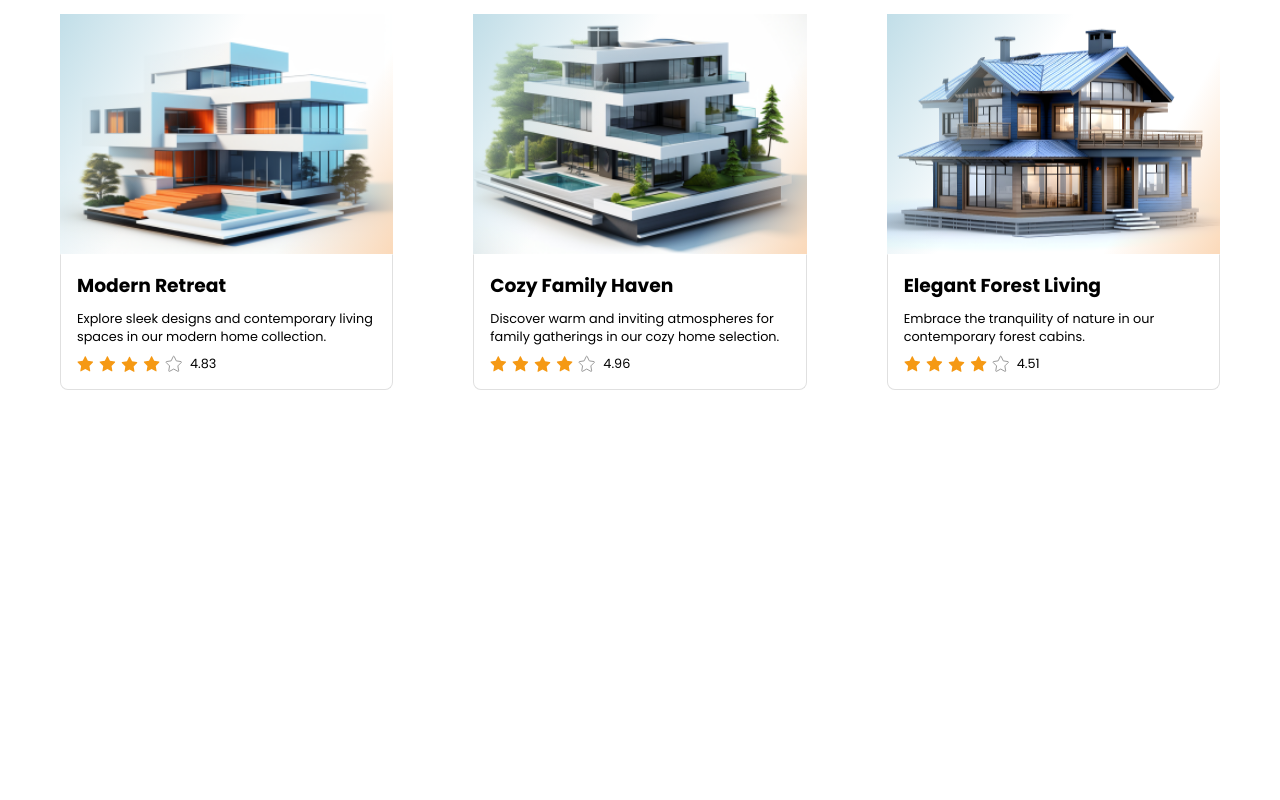
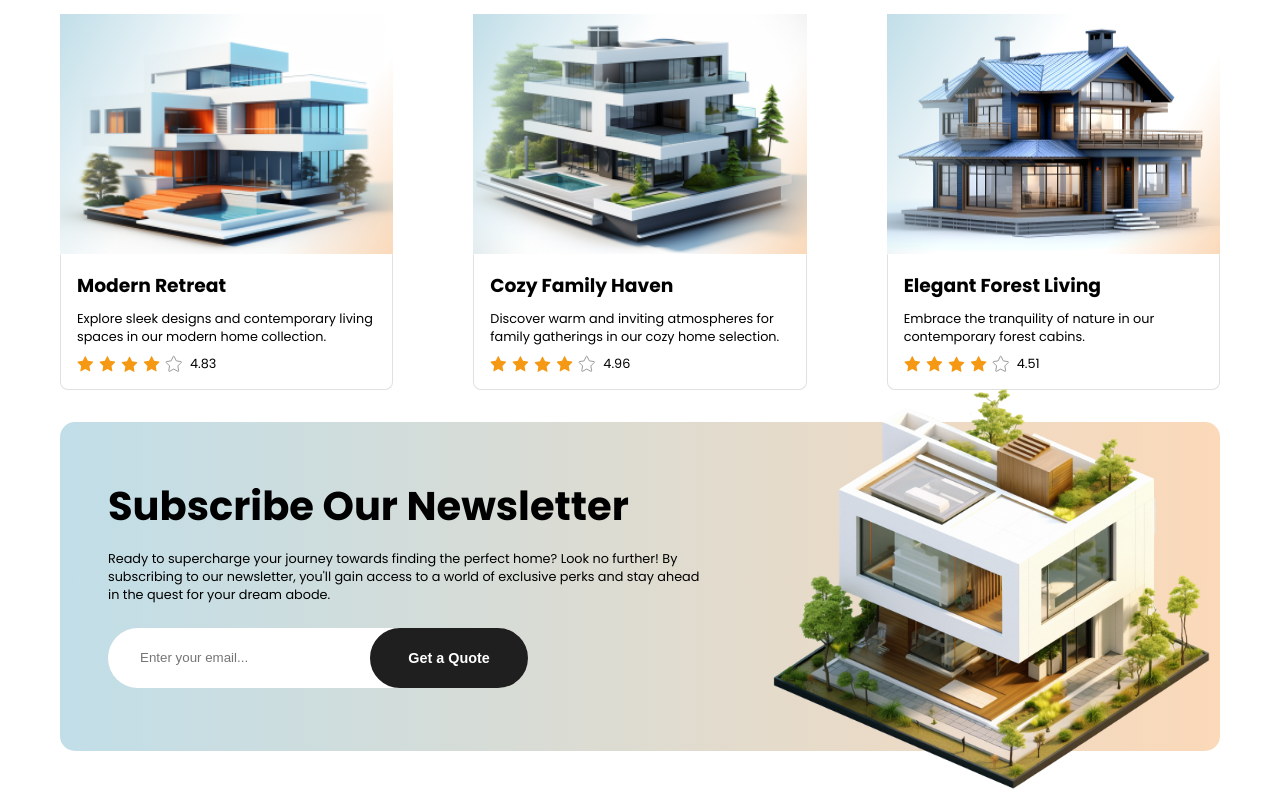
Before and after one commit to joaomcsferreira/real-estate-landing-page, a React (Vite) app: page / in a window 1280 px wide. Shown: the part 1455-2255 px from the top of the page. Before the commit the page ends 1875 px from the top, so only its background shows below. Built offline with nearby package versions, Linux system fonts and the light colour scheme.

Commit message:
feat: add Newsletter component

```diff
--- a/src/components/Home/Home.tsx
+++ b/src/components/Home/Home.tsx
@@ -4,6 +4,7 @@ import Header from "../Header/Header"
 import Banner from "../Banner/Banner"
 import Contact from "../Contact/Contact"
 import Projects from "../Projects/Projects"
+import Newsletter from "../Newsletter/Newsletter"
 
 const Home = () => {
   return (
@@ -12,6 +13,7 @@ const Home = () => {
       <Banner />
       <Contact />
       <Projects />
+      <Newsletter />
     </Container>
   )
 }
--- /dev/null
+++ b/src/components/Newsletter/Newsletter.tsx
@@ -0,0 +1,35 @@
+import Button from "../utils/Button/Button"
+import {
+  BannerInfo,
+  Container,
+  Image,
+  Input,
+  InputContainer,
+  Text,
+  Title,
+} from "./style"
+
+const Newsletter = () => {
+  return (
+    <Container>
+      <BannerInfo>
+        <Title>Subscribe Our Newsletter</Title>
+        <Text>
+          Ready to supercharge your journey towards finding the perfect home?
+          Look no further! By subscribing to our newsletter, you'll gain access
+          to a world of exclusive perks and stay ahead in the quest for your
+          dream abode.
+        </Text>
+        <InputContainer>
+          <Input type="text" placeholder="Enter your email..." />
+          <Button dark weight>
+            Get a Quote
+          </Button>
+        </InputContainer>
+      </BannerInfo>
+      <Image src="./white-brown-house.png" />
+    </Container>
+  )
+}
+
+export default Newsletter
--- /dev/null
+++ b/src/components/Newsletter/style.ts
@@ -0,0 +1,58 @@
+import styled from "styled-components"
+
+export const Container = styled.div`
+  height: 20.5625rem;
+  background: linear-gradient(
+    90deg,
+    var(--color-g-aquamarine),
+    var(--color-g-apricot)
+  );
+  border-radius: 0.9375rem;
+  display: flex;
+  justify-content: space-between;
+  position: relative;
+`
+
+export const Image = styled.img`
+  position: absolute;
+  right: 0;
+  top: -50px;
+  height: 130%;
+`
+
+export const BannerInfo = styled.div`
+  display: flex;
+  flex-direction: column;
+  justify-content: center;
+  gap: 1.5rem;
+  padding: 3rem;
+  width: 60%;
+`
+
+export const Text = styled.p`
+  font-size: 0.8rem;
+`
+
+export const Title = styled.h1`
+  font-size: 2.5rem;
+  line-height: 2.5rem;
+  font-weight: 700;
+`
+
+export const InputContainer = styled.div`
+  background-color: white;
+  display: flex;
+  justify-content: space-between;
+  border-radius: 2.5rem;
+  width: 70%;
+`
+
+export const Input = styled.input`
+  border: none;
+  background: none;
+  padding-left: 2rem;
+
+  &:focus {
+    outline: none;
+  }
+`
```
Also changed, not shown: public/white-brown-house.png.
